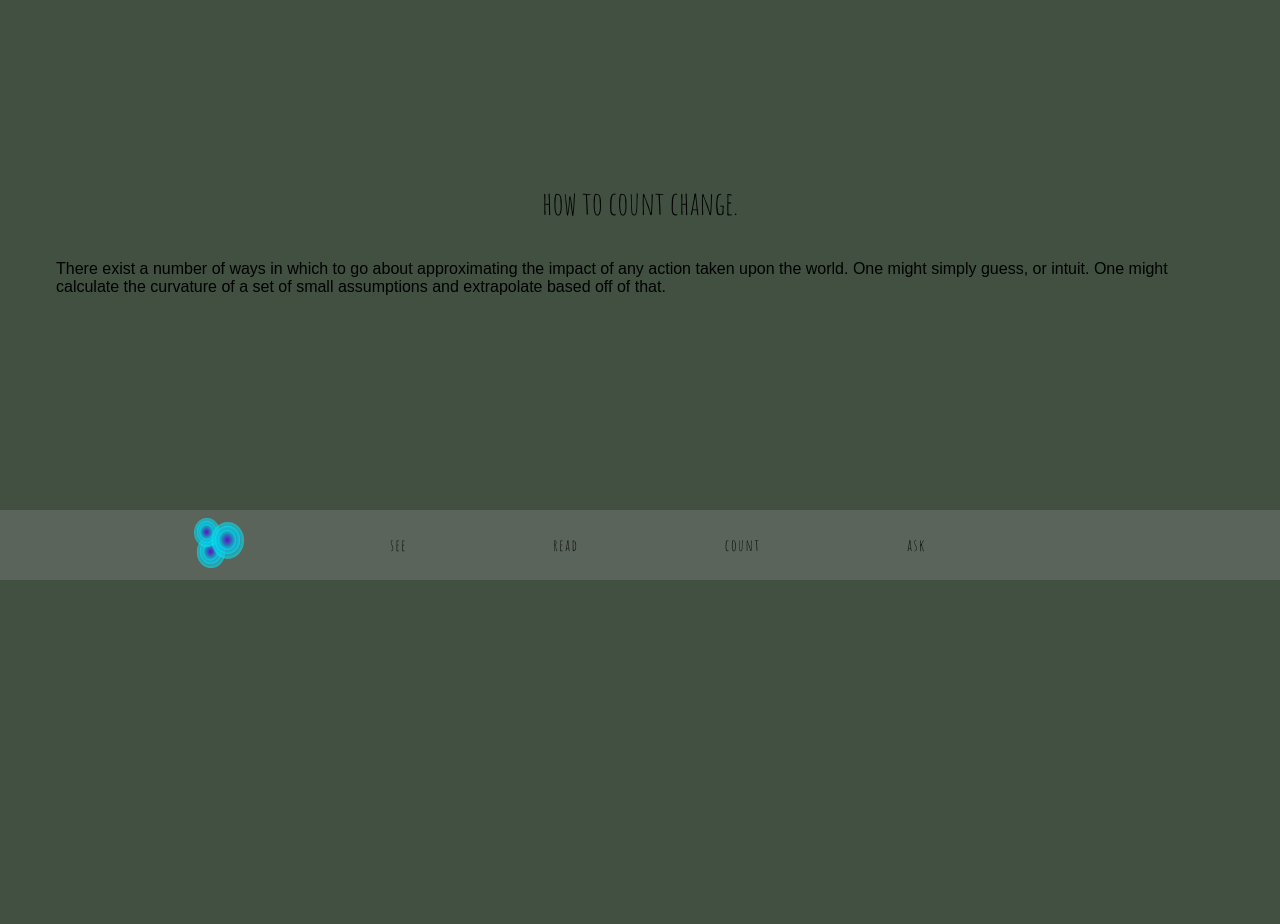
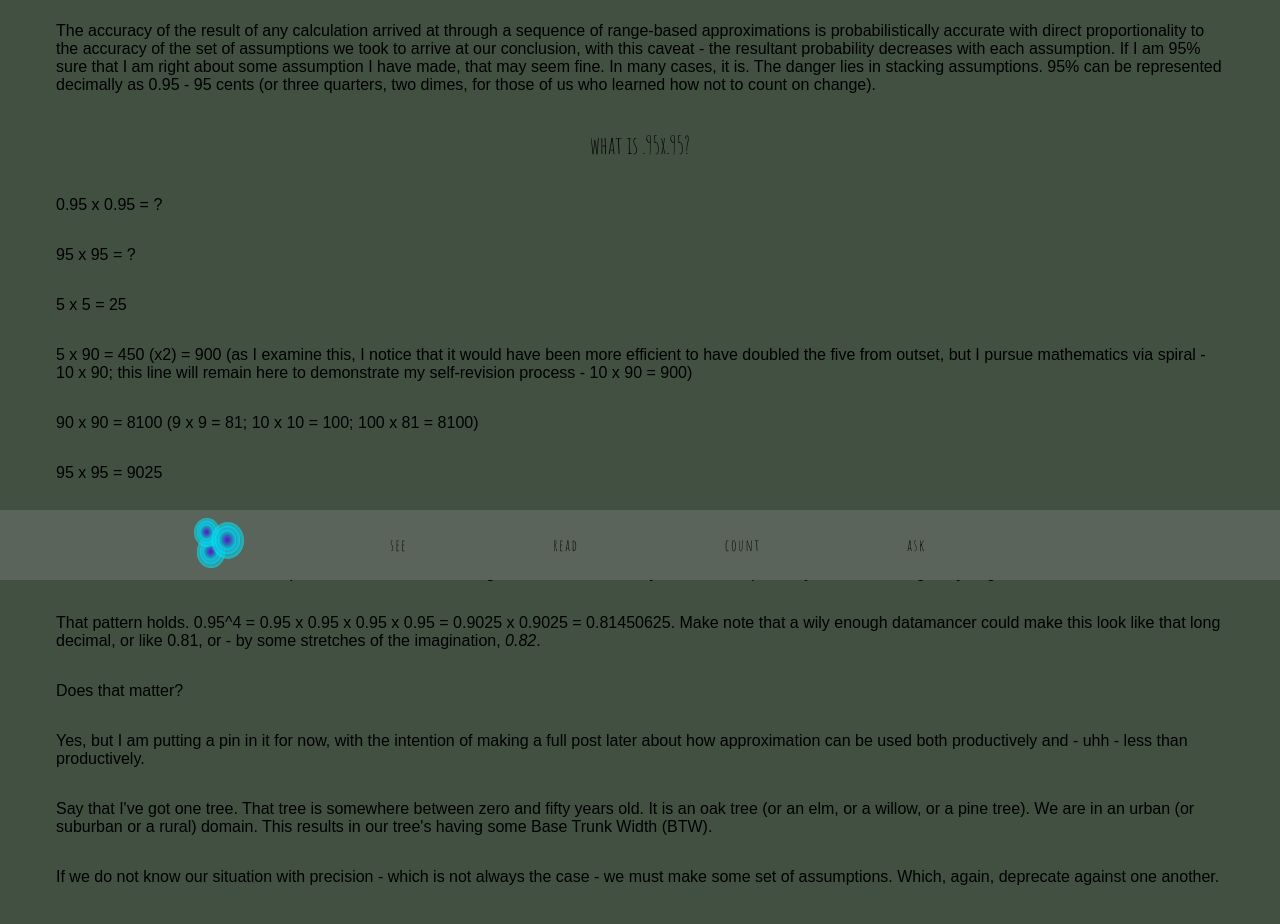
Before and after one commit to YouGuavas/patripples, a Next.js app: page /count in a window 1280 px wide. Shown: the part 220-1144 px from the top of the page. Before the commit the page ends 936 px from the top, so only its background shows below. Built offline with nearby package versions, Linux system fonts and the light colour scheme; a web font is replaced by a local one.

Commit message:
Add count content

```diff
--- a/app/count/page.tsx
+++ b/app/count/page.tsx
@@ -15,9 +15,70 @@ export default function Home() {
 			<h1 className={`style-1 thin lowercase`}>how to count change.</h1>
 			<p className={`paragraph width-full block left-align`}>
 				There exist a number of ways in which to go about approximating the
-				impact of any action taken upon the world. One might simply guess, or
+				impact of any action taken upon a space. One might simply guess, or
 				intuit. One might calculate the curvature of a set of small assumptions
-				and extrapolate based off of that.
+				and extrapolate based off of what arises from there. This is my
+				preferred method. Indeed, when all we have to work with are ranges and
+				approximations, this is often the way, as we discover through the course
+				of an intermediate mathematical education.
+			</p>
+			<p className={`paragraph width-full block left-align`}>
+				The accuracy of the result of any calculation arrived at through a
+				sequence of range-based approximations is probabilistically accurate
+				with direct proportionality to the accuracy of the set of assumptions we
+				took to arrive at our conclusion, with this caveat - the resultant
+				probability decreases with each assumption. If I am 95% sure that I am
+				right about some assumption I have made, that may seem fine. In many
+				cases, it is. The danger lies in stacking assumptions. 95% can be
+				represented decimally as 0.95 - 95 cents (or three quarters, two dimes,
+				for those of us who learned how not to count on change).
+			</p>
+			<h2 className={`style-1 thin lowercase`}>What is .95x.95?</h2>
+			<p className={`paragraph width-full block left-align`}>0.95 x 0.95 = ?</p>
+			<p className={`paragraph width-full block left-align`}>95 x 95 = ?</p>
+			<p className={`paragraph width-full block left-align`}>5 x 5 = 25</p>
+			<p className={`paragraph width-full block left-align`}>
+				5 x 90 = 450 (x2) = 900 (as I examine this, I notice that it would have
+				been more efficient to have doubled the five from outset, but I pursue
+				mathematics via spiral - 10 x 90; this line will remain here to
+				demonstrate my self-revision process - 10 x 90 = 900)
+			</p>
+			<p className={`paragraph width-full block left-align`}>
+				90 x 90 = 8100 (9 x 9 = 81; 10 x 10 = 100; 100 x 81 = 8100)
+			</p>
+			<p className={`paragraph width-full block left-align`}>95 x 95 = 9025</p>
+			<p className={`paragraph width-full block left-align`}>
+				0.95 x 0.95 = 0.9025
+			</p>
+			<p className={`paragraph width-full block left-align`}>
+				Now that we&apos;ve made two assumptions in a row, each with a generous
+				95% accuracy rate, we are probably around 90% right, by angular math.
+			</p>
+			<p className={`paragraph width-full block left-align`}>
+				That pattern holds. 0.95^4 = 0.95 x 0.95 x 0.95 x 0.95 = 0.9025 x 0.9025
+				= 0.81450625. Make note that a wily enough datamancer could make this
+				look like that long decimal, or like 0.81, or - by some stretches of the
+				imagination, <em>0.82</em>.
+			</p>
+			<p className={`paragraph width-full block left-align`}>
+				Does that matter?
+			</p>
+			<p className={`paragraph width-full block left-align`}>
+				Yes, but I am putting a pin in it for now, with the intention of making
+				a full post later about how approximation can be used both productively
+				and - uhh - less than productively.
+			</p>
+
+			<p className={`paragraph width-full block left-align`}>
+				Say that I&apos;ve got one tree. That tree is somewhere between zero and
+				fifty years old. It is an oak tree (or an elm, or a willow, or a pine
+				tree). We are in an urban (or suburban or a rural) domain. This results
+				in our tree&apos;s having some Base Trunk Width (BTW).
+			</p>
+			<p className={`paragraph width-full block left-align`}>
+				If we do not know our situation with precision - which is not always the
+				case - we must make some set of assumptions. Which, again, deprecate
+				against one another.
 			</p>
 		</main>
 	);
```
